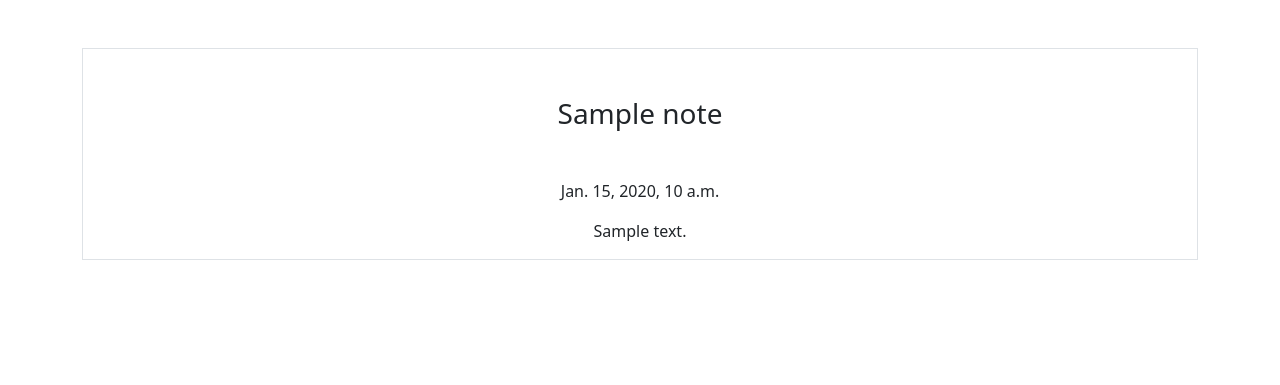
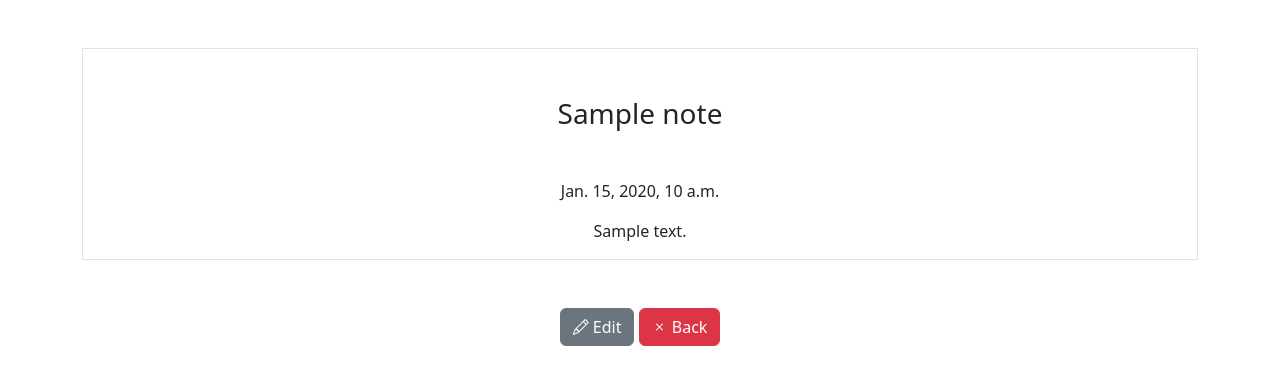
Before and after one commit to infinity-plus/django_notes_app, a Django app: page /notes/1/ in a window 1280 px wide. Shown: the top 385 px of the page. Run offline with Django 4.2, Linux system fonts and the light colour scheme; a user stored in the database is signed in; tables that the repository leaves empty hold one stand-in row (values such as "Sample post").

Commit message:
Add Note Update endpoint
- Also cease using hardcoded links

Signed-off-by: Harsh Navdhare <harsh.navdhare@proton.me>

```diff
--- a/notes/templates/notes/list_notes.html
+++ b/notes/templates/notes/list_notes.html
@@ -16,5 +16,5 @@
     {% endfor %}
 </div>
 
-<a href="/notes/new/" class="btn btn-primary my-5"><span class="bi bi-plus"></span>Add</a>
+<a href="{% url 'note_new' %}" class="btn btn-primary my-5"><span class="bi bi-plus"></span>Add</a>
 {% endblock %}
--- a/notes/templates/notes/note_detail.html
+++ b/notes/templates/notes/note_detail.html
@@ -4,4 +4,8 @@
     <p>{{note.created_at}}</p>
     <p>{{note.content}}</p>
 </div>
+<a href="{% url 'note_update' pk=note.id %}" class="btn btn-secondary my-5"><span class="bi bi-pencil"></span> Edit</a>
+<a href="{% url 'list_notes' %}" class="btn btn-danger my-5"><span class="bi bi-x"></span> Back</a>
+
+
 {% endblock %}
--- a/notes/templates/notes/note_form.html
+++ b/notes/templates/notes/note_form.html
@@ -1,9 +1,11 @@
 {% extends 'base.html' %}
 {% block body %}
-<form action="/notes/new/" method="post">
+<form method="post">
     {% csrf_token %}
     {{ form.as_p }}
     <button class="btn btn-primary my-5" type="submit">Create</button>
+    <a href="{% url 'list_notes' %}" class="btn btn-danger my-5"><span class="bi bi-x"></span>Cancel</a>
+
 </form>
 
 {% if form.errors %}
@@ -12,5 +14,4 @@
 </div>
 {% endif %}
 
-
 {% endblock %}
--- a/notes/urls.py
+++ b/notes/urls.py
@@ -5,5 +5,6 @@ from . import views
 urlpatterns = [
     path("", views.NoteListView.as_view(), name="list_notes"),
     path("<int:pk>/", views.NoteDetailView.as_view(), name="note_detail"),
+    path("<int:pk>/edit", views.NoteUpdateView.as_view(), name="note_update"),
     path("new/", views.NoteCreateView.as_view(), name="note_new"),
 ]
--- a/notes/views.py
+++ b/notes/views.py
@@ -1,4 +1,4 @@
-from django.views.generic import ListView, DetailView, CreateView
+from django.views.generic import ListView, DetailView, CreateView, UpdateView
 from django.contrib.auth.mixins import LoginRequiredMixin
 
 from .forms import NoteForm
@@ -11,7 +11,16 @@ class NoteCreateView(LoginRequiredMixin, CreateView):
     model = Note
     form_class = NoteForm
     success_url = "/notes/"
-    template_name: str = "notes/note_new.html"
+
+    def form_valid(self, form):
+        form.instance.author = self.request.user
+        return super().form_valid(form)
+
+
+class NoteUpdateView(LoginRequiredMixin, UpdateView):
+    model = Note
+    form_class = NoteForm
+    success_url = "/notes/"
 
     def form_valid(self, form):
         form.instance.author = self.request.user
```
